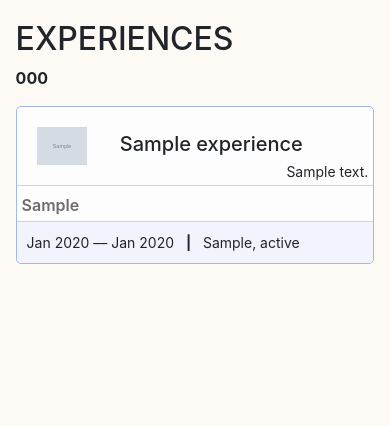
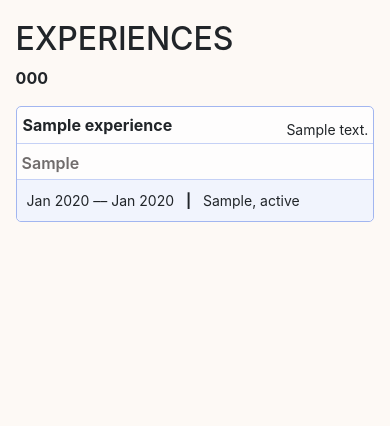
Before and after one commit to jiachengzhang1/portfolio-web, a Django app: page /experience/ in a window 390 px wide. Shown: the part 64-490 px from the top of the page. Run offline with Django 3.2, Linux system fonts and the light colour scheme; tables that the repository leaves empty hold one stand-in row (values such as "Sample post"); grey boxes marked "Sample" are stand-in pictures; style sheets or scripts are compiled from the project's sources; parts of the project's set-up code (start-up, migrations or seed data) failed here and were passed over; some libraries are stand-ins or nearby versions.

Commit message:
fix experience page mobile size issue

```diff
--- a/portfolio_web/static/scss/experience.scss
+++ b/portfolio_web/static/scss/experience.scss
@@ -36,6 +36,18 @@
             margin-top: 6px;
 
             @media (max-width: 1000px) {
+                display: none;
+            }
+        }
+
+        @media (max-width: 450px) {
+            padding: 6px;
+            h3 {
+                margin: 0;
+                font-size: 16px;
+                font-weight: 700;
+            }
+            img {
                 display: none;
             }
         }
```
